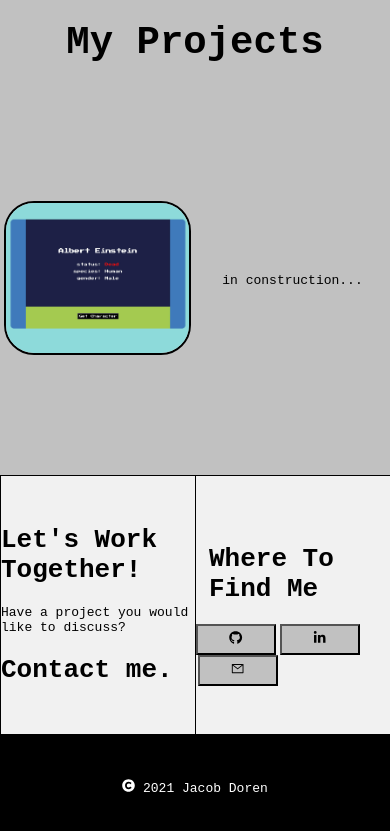
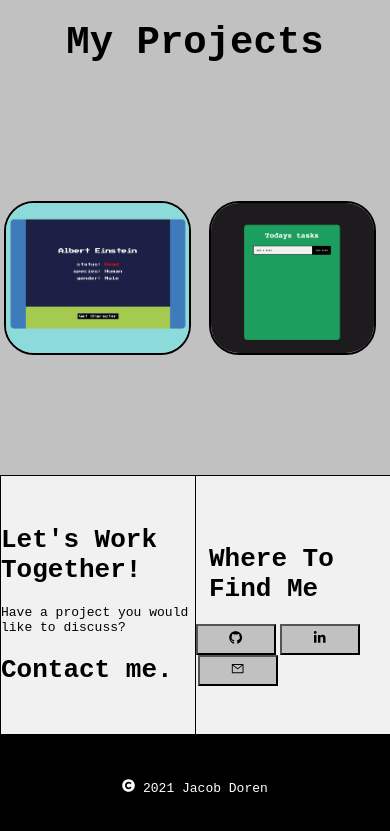
Before and after one commit to jakedoren/portfolio-site, a React (Create React App) app: page / in a window 390 px wide. Shown: the part 897-1728 px from the top of the page. Built offline with nearby package versions, Linux system fonts and the light colour scheme.

Commit message:
added todo app to projects section

```diff
--- a/src/components/Projects/Projects.css
+++ b/src/components/Projects/Projects.css
@@ -40,38 +40,48 @@
   background-color: #c1c1c1;
 }
 
-.rickapp {
+.rickapp,
+.todo-app {
   height: 350px;
   border-radius: 30px;
   border: 2px solid black;
 }
+
 .rickapp:hover {
+  transform: scale(0.98);
+}
+.todo-app:hover {
   transform: scale(0.98);
 }
 
 @media only screen and (max-width: 1150px) {
-  .rickapp {
+  .rickapp,
+  .todo-app {
     height: 300px;
   }
 }
 
 @media only screen and (max-width: 900px) {
-  .rickapp {
+  .rickapp,
+  .todo-app {
     height: 270px;
   }
 }
 @media only screen and (max-width: 900px) {
-  .rickapp {
+  .rickapp,
+  .todo-app {
     height: 250px;
   }
 }
 @media only screen and (max-width: 700px) {
-  .rickapp {
+  .rickapp,
+  .todo-app {
     height: 200px;
   }
 }
 @media only screen and (max-width: 600px) {
-  .rickapp {
+  .rickapp,
+  .todo-app {
     height: 150px;
   }
 } ;
--- a/src/components/Projects/Projects.js
+++ b/src/components/Projects/Projects.js
@@ -1,6 +1,7 @@
 import React from 'react'
 import './Projects.css'
 import rickapp from '../../images/rickapp.jpg'
+import todoapp from '../../images/todoapp.jpg'
 export default function Projects() {
     return (
 
@@ -14,7 +15,7 @@ export default function Projects() {
                     <a href="https://47pqo.csb.app/" target="_blank" rel="noreferrer"><img src={rickapp} className="rickapp" alt="rickandmortyapp"/></a>
                 </div>
                 <div className="project-right box ">
-                    <p>in construction...</p>
+                    <a href="https://47pqo.csb.app/" target="_blank" rel="noreferrer"><img src={todoapp} className="todo-app" alt="TodoApp"/></a>
                 </div>
             </div>
         </div>
```
Also changed, not shown: src/images/todoapp.jpg (added), 1 other file (tests, documents, lock files or other folders).
